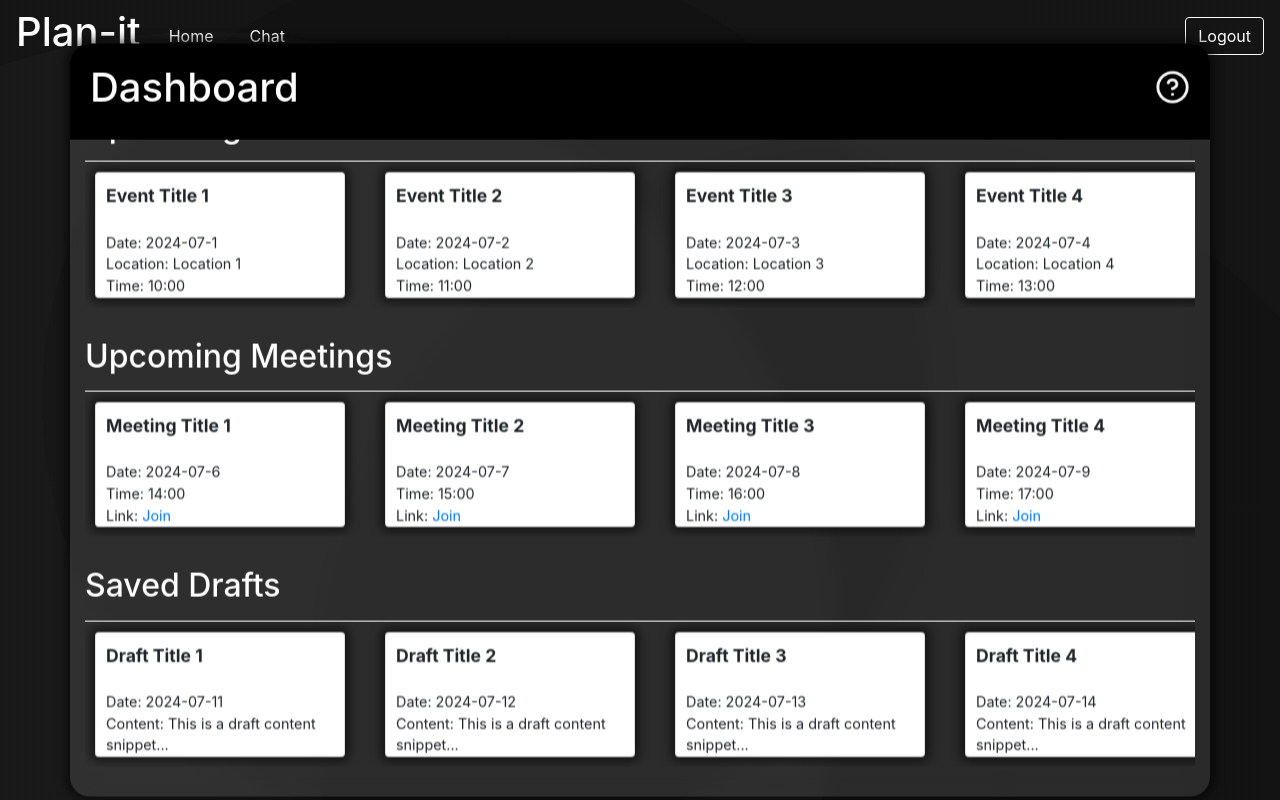
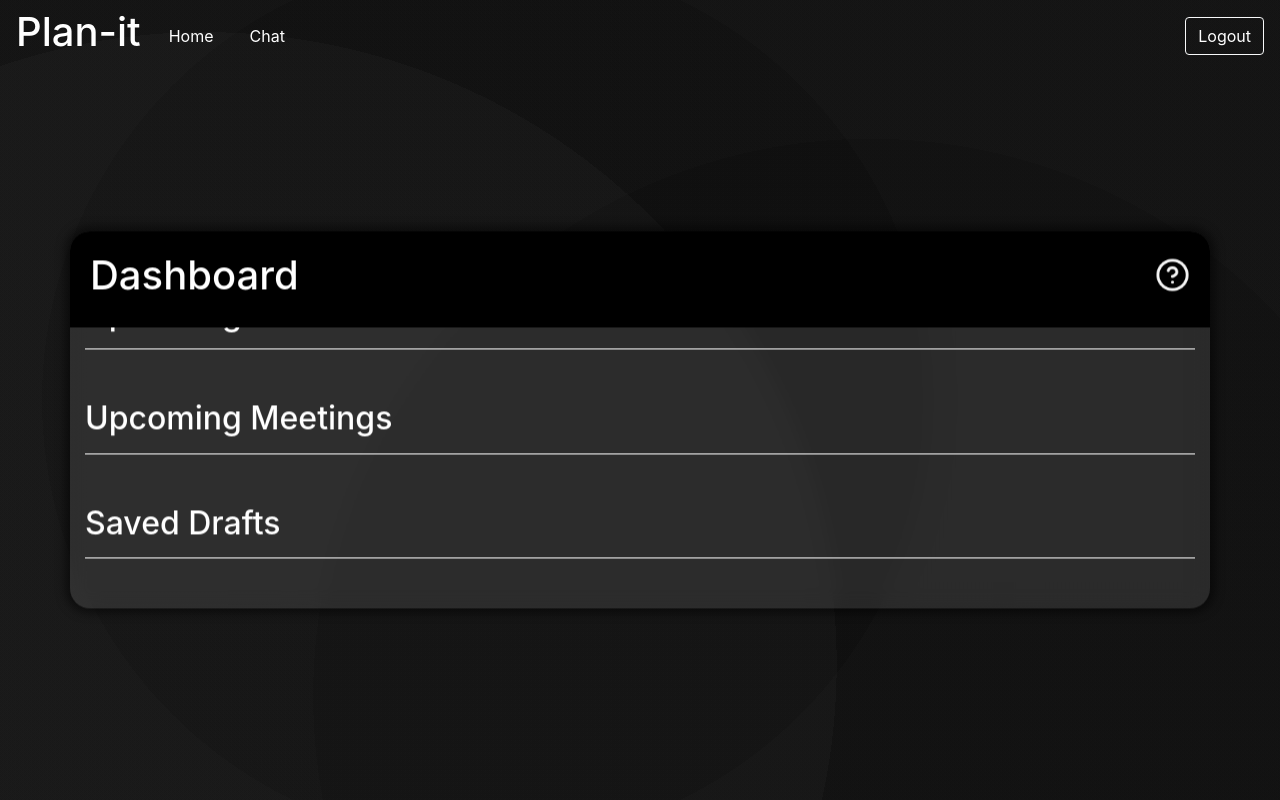
Before and after one commit to minhajsf/Plan-it, a Flask app: page /dashboard in a window 1280 px wide. Run offline with Flask 3, Linux system fonts and the light colour scheme; the visitor is signed in with stand-in values (Sample User, id 1); data that the repository does not hold is empty; some libraries are stand-ins or nearby versions.

Commit message:
dashboard integration

```diff
--- a/app.py
+++ b/app.py
@@ -129,7 +129,11 @@ def chat():
 @app.route('/dashboard')
 @login_required
 def dashboard():
-    return render_template('dashboard.html')
+    events = Events.query.filter_by(user_id=session['user_id']).order_by(Events.start).limit(10).all()
+    meets = Meets.query.filter_by(user_id=session['user_id']).order_by(Meets.start).limit(10).all()
+    emails = Emails.query.filter_by(user_id=session['user_id']).limit(10).all()
+
+    return render_template('dashboard.html', events=events, meets=meets, emails=emails)
 
 
 @app.route('/voice')
--- a/templates/dashboard.html
+++ b/templates/dashboard.html
@@ -53,15 +53,16 @@
             </div>
         </div>
         <div id="overlay"></div>
-        <div class="section">
+        <div class="section" id = "events-section">
             <div class = "section-header"><h2>Upcoming Events</h2></div>
             <div class="card-container">
-                {% for i in range(5) %}
+                {% for event in events %}
                 <div class="card">
-                    <div class="card-title">Event Title {{ i + 1 }}</div>
-                    <div class="card-details">Date: 2024-07-{{ i + 1 }}</div>
-                    <div class="card-details">Location: Location {{ i + 1 }}</div>
-                    <div class="card-details">Time: {{ 10 + i }}:00</div>
+                    <div class="card-title">{{ event.title }}</div>
+                    <div class="card-details">Date: {{ event.start.strftime('%Y-%m-%d') }}</div>
+                    <div class="card-details">Description: {{ event.description }}</div>
+                    <div class="card-details">Time: {{ event.start.strftime('%H:%M') }}</div>
+                    <div class="card-details">Link: <a href="https://example.com" target="_blank">Join</a></div>
                 </div>
                 {% endfor %}
             </div>
@@ -69,11 +70,12 @@
         <div class="section" id = "meetings-section">
             <div class = "section-header"><h2>Upcoming Meetings</h2></div>
             <div class="card-container">
-                {% for i in range(5) %}
+                {% for meet in meets %}
                 <div class="card">
-                    <div class="card-title">Meeting Title {{ i + 1 }}</div>
-                    <div class="card-details">Date: 2024-07-{{ i + 6 }}</div>
-                    <div class="card-details">Time: {{ 14 + i }}:00</div>
+                    <div class="card-title">{{ meet.summary }}</div>
+                    <div class="card-details">Date: {{ meet.start.strftime('%Y-%m-%d') }}</div>
+                    <div class="card-details">Description: {{ meet.description }}</div>
+                    <div class="card-details">Time: {{ event.start.strftime('%H:%M') }}</div>
                     <div class="card-details">Link: <a href="https://example.com" target="_blank">Join</a></div>
                 </div>
                 {% endfor %}
@@ -82,11 +84,11 @@
         <div class="section" id = "saved-section">
             <div class = "section-header"><h2>Saved Drafts</h2></div>
             <div class="card-container">
-                {% for i in range(5) %}
+                {% for email in emails %}
                 <div class="card">
-                    <div class="card-title">Draft Title {{ i + 1 }}</div>
-                    <div class="card-details">Date: 2024-07-{{ i + 11 }}</div>
-                    <div class="card-details">Content: This is a draft content snippet...</div>
+                    <div class="card-title">{{ draft.subject }}</div>
+                    <div class="card-details">To: {{ draft.to }}</div>
+                    <div class="card-details">Body: {{ draft.subject[:20] }}...</div>
                 </div>
                 {% endfor %}
             </div>
```
